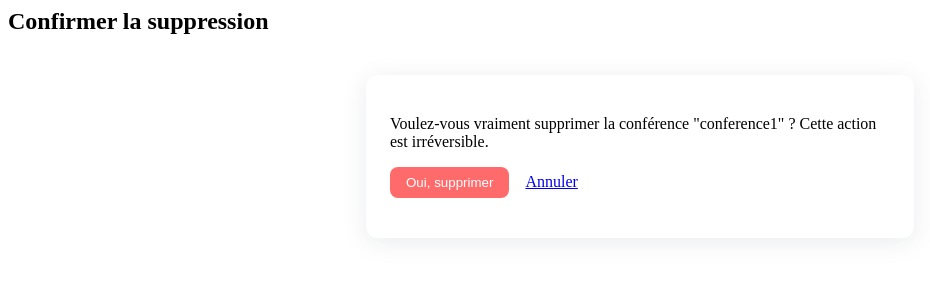
After one commit to Moataz003/Atelier1_django, a Django app: page /Conference/delete/1/ in a window 1280 px wide. The commit adds this page. Shown: the top 300 px of the page, without its empty margins (0-930 px from the left). Run offline with Django 5.2, Linux system fonts and the light colour scheme; data comes from the database, SQL or seed files in the repository; both versions use the stored data as it was after the commit.

Commit message:
crud conference

```diff
--- a/Workshop/ConferenceApp/models.py
+++ b/Workshop/ConferenceApp/models.py
@@ -38,7 +38,7 @@ class Submission(models.Model):
         ("rejected","rejected")]
 
     status=models.CharField(max_length=255,choices=Choises)
-    payed=models.BooleanField(default=False)
+
     submission_date=models.DateTimeField(auto_now_add=True)
     created_at=models.DateTimeField(auto_now_add=True)
     updated_at=models.DateTimeField(auto_now=True)
--- a/Workshop/ConferenceApp/urls.py
+++ b/Workshop/ConferenceApp/urls.py
@@ -4,4 +4,7 @@ from . import views
 urlpatterns=[
     path("liste/",views.all_conferences,name="conference_liste"),
     path("detail/<int:pk>/", views.ConferenceDetails.as_view(), name="conference_detail"),
+    path("create/", views.ConferenceCreate.as_view(), name="conference_create"),
+    path("update/<int:pk>/", views.ConferenceUpdate.as_view(), name="conference_update"),
+    path("delete/<int:pk>/", views.ConferenceDelete.as_view(), name="conference_delete"),
 ]
--- a/Workshop/ConferenceApp/views.py
+++ b/Workshop/ConferenceApp/views.py
@@ -2,7 +2,10 @@ from django.shortcuts import render
 from django.urls import reverse_lazy
 from django.views.generic.detail import DetailView
 from .models import Conference
-
+from django.views.generic.edit import CreateView
+from django.views.generic.edit import UpdateView
+from django.views.generic.edit import DeleteView
+from .forms import ConferenceModel
 def all_conferences(request):
     conferences = Conference.objects.all()
     return render(request, "liste.html", {"liste": conferences})
@@ -14,8 +17,20 @@ class ConferenceDetails(DetailView):
 
 class ConferenceCreate(CreateView):
     model = Conference
-    fields = ['name', 'description', 'theme', 'start_date', 'end_date']
-    # Form validation
+    form_class = ConferenceModel
+    #fields = ['name', 'description', 'theme', 'start_date', 'end_date']
     template_name = "conference_form.html"
-    # Form validation and redirection
-    success_url = reverse_lazy("conference_list")
+    success_url = reverse_lazy("conference_liste")
+
+
+class ConferenceUpdate(UpdateView):
+    model = Conference
+    #fields = ['name', 'description', 'theme', 'start_date', 'end_date']
+    template_name = "conference_form.html"
+    form_class = ConferenceModel
+    success_url = reverse_lazy("conference_liste")
+
+class ConferenceDelete(DeleteView):
+    model = Conference
+    template_name = "conference_confirm_delete.html"
+    success_url = reverse_lazy("conference_liste")
--- /dev/null
+++ b/Workshop/template/conference_confirm_delete.html
@@ -0,0 +1,27 @@
+<h2>Confirmer la suppression</h2>
+<div class="detail-container">
+    <p>Voulez-vous vraiment supprimer la conférence "{{ object.name }}" ? Cette action est irréversible.</p>
+    <form method="post">
+        {% csrf_token %}
+        <button type="submit" class="delete-confirm">Oui, supprimer</button>
+        <a href="{% url 'conference_liste' %}" class="cancel-link">Annuler</a>
+    </form>
+</div>
+<style>
+.detail-container {
+    background: #fff;
+    max-width: 500px;
+    margin: 40px auto;
+    padding: 24px;
+    border-radius: 12px;
+    box-shadow: 0 4px 24px rgba(44,62,80,0.10);
+}
+.delete-confirm {
+    background: #ff6b6b;
+    color: #fff;
+    padding: 8px 16px;
+    border-radius: 8px;
+    border: none;
+}
+.cancel-link { margin-left: 12px; }
+</style>
```
Also changed, not shown: Workshop/ConferenceApp/admin.py (+7 -12 lines), Workshop/ConferenceApp/forms.py (added, +20 -0 lines), Workshop/template/base.html (added, +24 -0 lines), Workshop/template/conference_form.html (+6 -1 lines), Workshop/template/liste.html (+15 -1 lines), Workshop/db.sqlite3.
